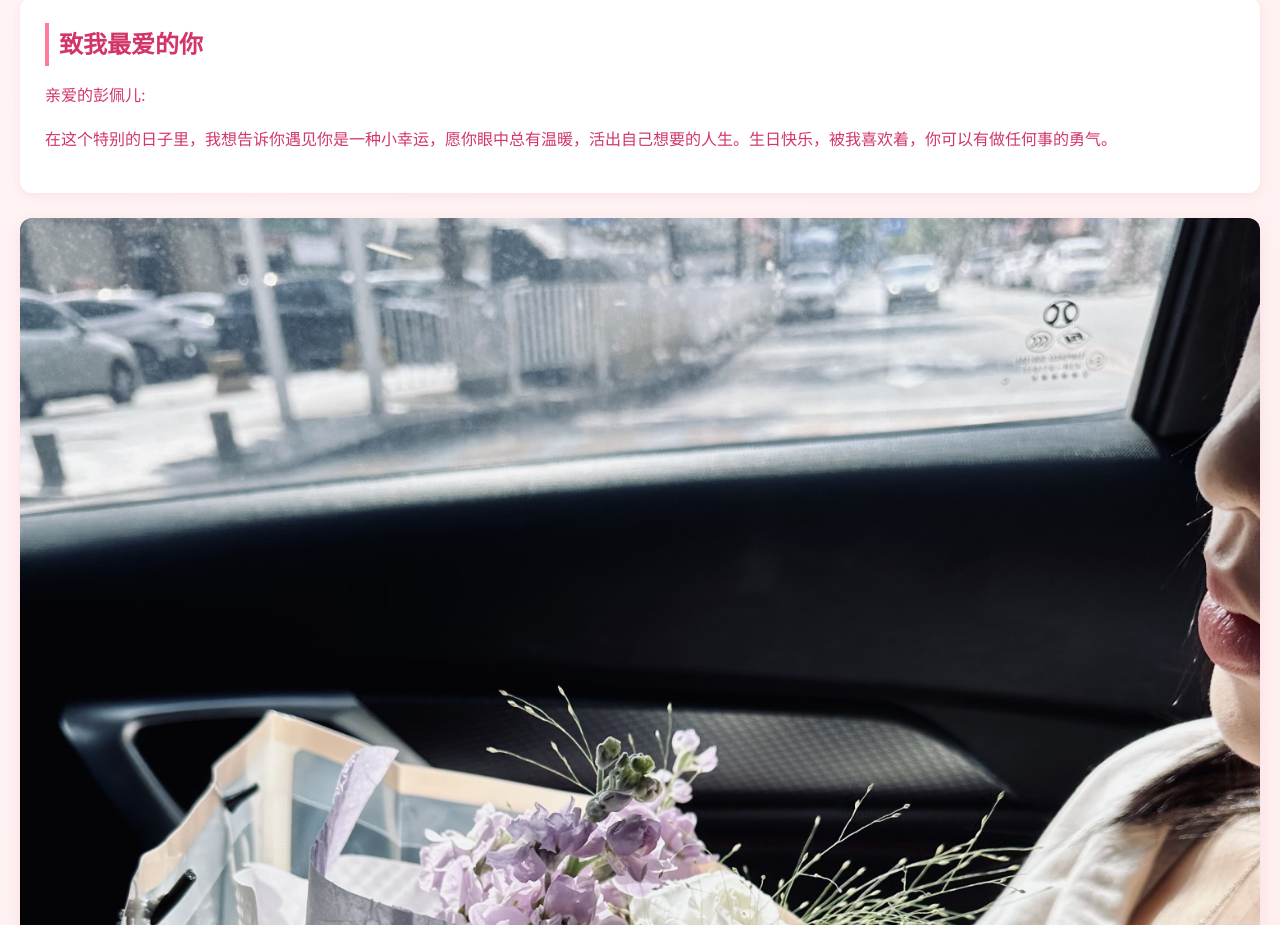
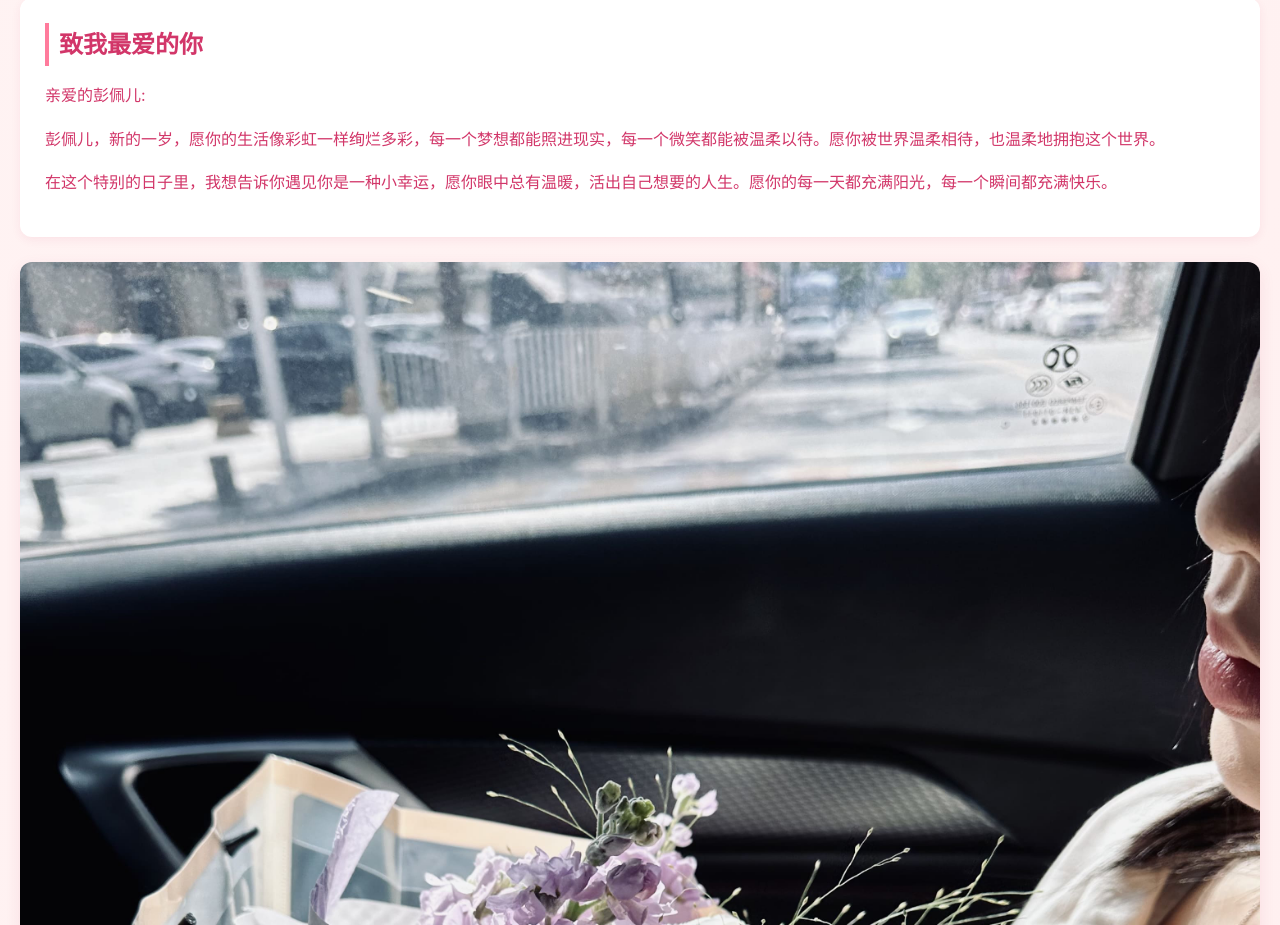
Before and after one commit to Mark-Zhangbinghan/birthday, a plain HTML site: page index.html in a window 1280 px wide. Shown: the part 1900-2825 px from the top of the page. Drawn offline with Linux system fonts and the light colour scheme.

Commit message:
Update index.html

```diff
--- a/index.html
+++ b/index.html
@@ -164,7 +164,10 @@
         <h2>致我最爱的你</h2>
         <p>亲爱的彭佩儿:</p>
         <p>
-          在这个特别的日子里，我想告诉你遇见你是一种小幸运，愿你眼中总有温暖，活出自己想要的人生。生日快乐，被我喜欢着，你可以有做任何事的勇气。
+          彭佩儿，新的一岁，愿你的生活像彩虹一样绚烂多彩，每一个梦想都能照进现实，每一个微笑都能被温柔以待。愿你被世界温柔相待，也温柔地拥抱这个世界。
+        </p>
+        <p>
+          在这个特别的日子里，我想告诉你遇见你是一种小幸运，愿你眼中总有温暖，活出自己想要的人生。愿你的每一天都充满阳光，每一个瞬间都充满快乐。
         </p>
       </div>
 
```
